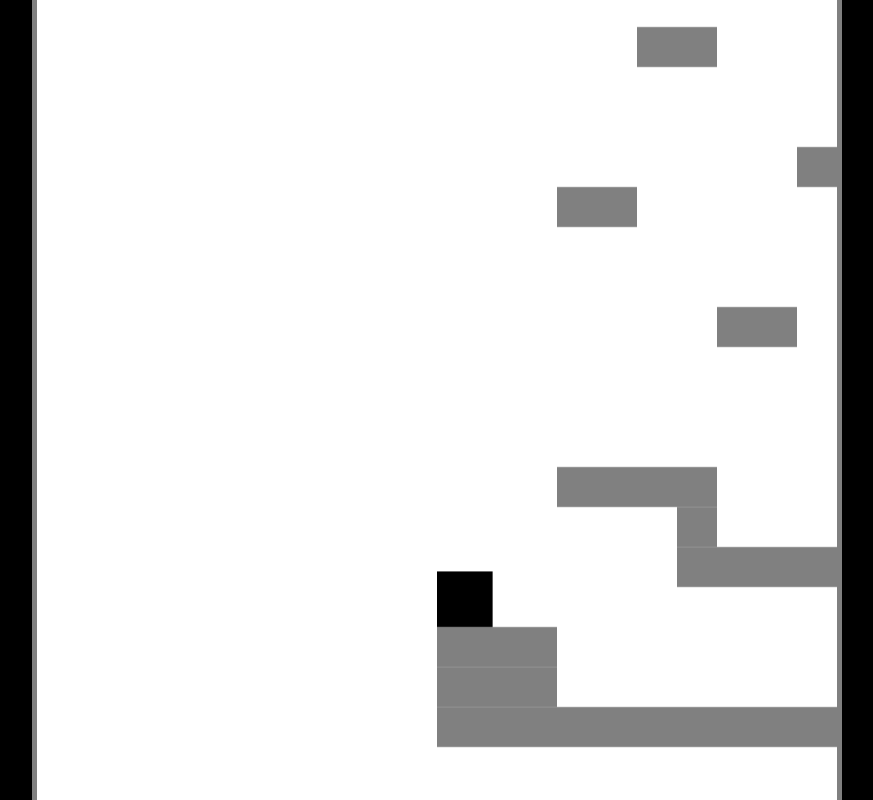
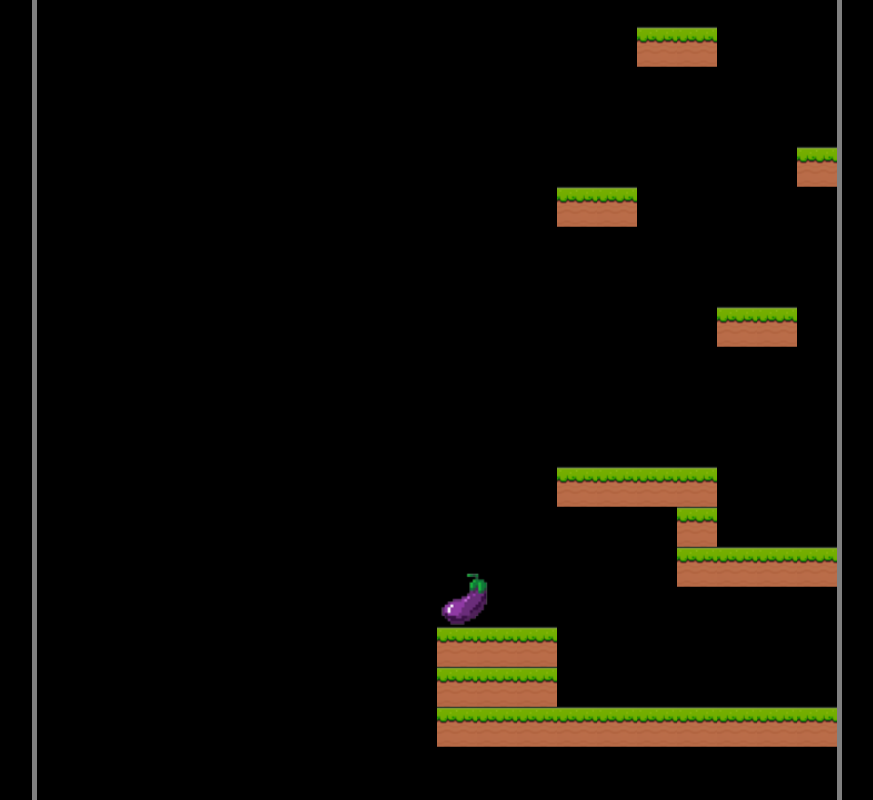
Before and after one commit to ryanflynn-dev/Sinfall, a plain HTML site: page index.html in a window 1280 px wide. Shown: the whole page, without its empty margins (203-1076 px from the left). Drawn offline with Linux system fonts and the light colour scheme.

Commit message:
Adding graphics, minor tweaks to states and attacks

```diff
--- a/index.html
+++ b/index.html
@@ -6,6 +6,11 @@
 </head>
 <body style="margin: 0;padding: 0;box-sizing: border-box;background-color: black;">
     <canvas id="game" style="border: 5px solid grey;position: absolute;top: 50%;left: 50%;transform: translate(-50%, -50%);max-width: 100%;max-height: 100%;"></canvas>
+    <img id="player" src="assets/img/idle.png" style="display: none;">
+    <img id="block" src="assets/img/block.png" style="display: none;">
+    <img id="platform" src="assets/img/sinfall-platform.png" style="display: none;">
+    <img id="eggplant" src="assets/img/sinfall-eggplant.png" style="display: none;">
+    <img id="peach" src="assets/img/sinfall-peach.png" style="display: none;">
     <script type="module" src="js/main.js"></script>
 </body>
 </html>
--- a/js/collisionBlocks.js
+++ b/js/collisionBlocks.js
@@ -1,14 +1,17 @@
 export class CollisionBlock {
-  constructor({ x, y, ctx, width, height}) {
+  constructor({ x, y, width, height, ctx}) {
+    this.image = document.getElementById('platform')
     this.x = x
     this.y = y
     this.width = width
     this.height = height
-    this.context = ctx
+    this.ctx = ctx
+    this.frameX = 0
+    this.frameY = 0
+
   }
   draw() {
-    this.context.fillStyle = 'grey'
-    this.context.fillRect(this.x, this.y, this.width, this.height)
+    this.ctx.drawImage(this.image, this.frameX * this.width, this.frameY * this.height, this.width, this.height, this.x, this.y, this.width, this.height)
   }
   update() {
     this.draw()
--- a/js/enemy.js
+++ b/js/enemy.js
@@ -13,6 +13,9 @@ export class Enemy {
         this.weight = 1
         this.speed = 0
         this.maxSpeed = 2
+        this.image = document.getElementById('peach')
+        this.frameX = 0
+        this.frameY = 0
     }
     update(deltaTime){
         this.onPlatform = false
@@ -44,9 +47,8 @@ export class Enemy {
             this.y = this.game.height - this.height
         }
     }
-    draw(context){
-        context.fillStyle = 'green'
-        context.fillRect(this.x, this.y, this.width, this.height)
+    draw(ctx){
+        ctx.drawImage(this.image, this.frameX * this.width, this.frameY * this.height, this.width, this.height, this.x, this.y, this.width, this.height)
     }
     onGround(){
         return this.y >= this.game.height - this.height
--- a/js/main.js
+++ b/js/main.js
@@ -27,9 +27,9 @@ window.addEventListener("load", function(){
                         new CollisionBlock({
                             x: x * 36,
                             y: y * 36,
-                            ctx,
                             width: 36,
-                            height: 36
+                            height: 36,
+                            ctx
                         })
                     )}
                 })
@@ -41,19 +41,19 @@ window.addEventListener("load", function(){
             this.player.update(this.input.keys, deltaTime)
             this.enemy.update(deltaTime)
         }
-        draw(context){
-            context.clearRect(0, 0, this.width, this.height)
-            context.save()
-            context.scale(this.cameraZoom, this.cameraZoom)
-            context.translate(-this.player.x + this.width / (2 * this.cameraZoom), -this.player.y + this.height / (1.4 * this.cameraZoom))
-            context.fillStyle = 'white'
-            context.fillRect(this.player.x - this.width / (2 * this.cameraZoom), this.player.y - this.height / (1.4 * this.cameraZoom), this.width / this.cameraZoom, this.height / this.cameraZoom)
+        draw(ctx){
+            ctx.clearRect(0, 0, this.width, this.height)
+            ctx.save()
+            ctx.scale(this.cameraZoom, this.cameraZoom)
+            ctx.translate(-this.player.x + this.width / (2 * this.cameraZoom), -this.player.y + this.height / (1.4 * this.cameraZoom))
+            ctx.fillStyle = 'black'
+            ctx.fillRect(this.player.x - this.width / (2 * this.cameraZoom), this.player.y - this.height / (1.4 * this.cameraZoom), this.width / this.cameraZoom, this.height / this.cameraZoom)
             this.collisionBlocks.forEach((collisionBlock) => {
                 collisionBlock.update()
             })
-            this.player.draw(context)
-            this.enemy.draw(context)
-            context.restore()
+            this.player.draw(ctx)
+            this.enemy.draw(ctx)
+            ctx.restore()
         }
       }
     const game = new Game(canvas.width, canvas.height)
--- a/js/player.js
+++ b/js/player.js
@@ -15,7 +15,10 @@ export class Player {
         this.maxSpeed = 10
         this.attacking = false
         this.state = "idle"
-        this.context = this.game.context
+        this.attack = this.attack.bind(this)
+        this.image = document.getElementById('eggplant')
+        this.frameX = 0
+        this.frameY = 0
     }
     update(input, deltaTime){
         this.onPlatform = false
@@ -37,7 +40,7 @@ export class Player {
         if (this.x < 0) this.x = 0
         if (this.x > this.game.width - this.width) this.x = this.game.width - this.width
         this.game.collisionBlocks.forEach(collisionBlock => {
-            const DIFF = collisionBlock.y - 50
+            const DIFF = collisionBlock.y - this.height
             const collisionCheck = collision(this, collisionBlock)
                 if (collisionCheck.includes("collisionBottom") && this.vy > 0) {
                     this.vy = 0
@@ -74,11 +77,9 @@ export class Player {
         if (input.includes('.')) {
             this.attack()
         }
-        console.log(this.state)
     }
-    draw(context){
-        context.fillStyle = 'black'
-        context.fillRect(this.x, this.y, this.width, this.height)
+    draw(ctx){
+        ctx.drawImage(this.image, this.frameX * this.width, this.frameY * this.height, this.width, this.height, this.x, this.y, this.width, this.height)
     }
     onGround(){
         return this.y >= this.game.height - this.height
```
Also changed, not shown: assets/img/sinfall-eggplant.png (added), assets/img/sinfall-peach.png (added), assets/img/sinfall-platform.png (added), 3 other files.
